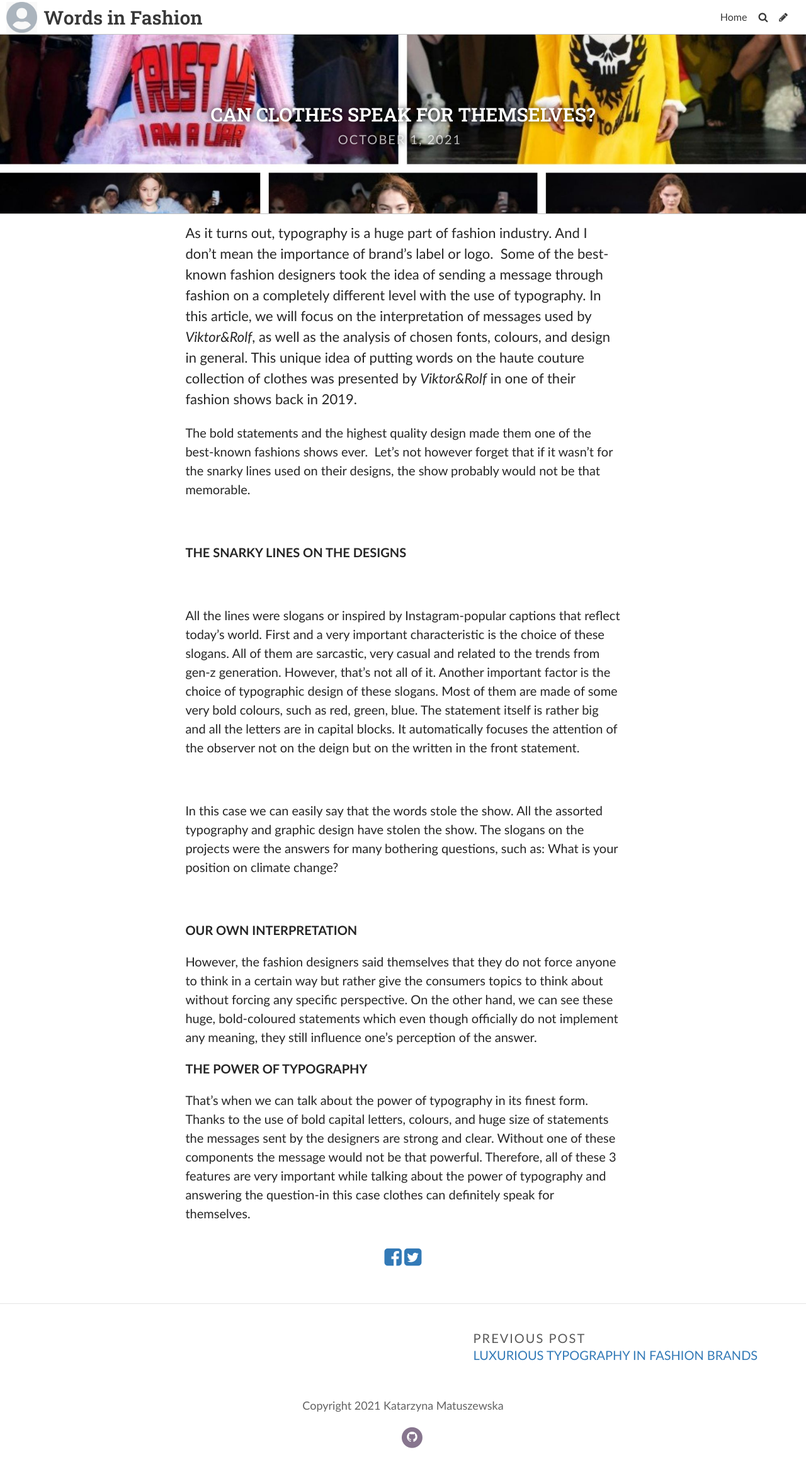
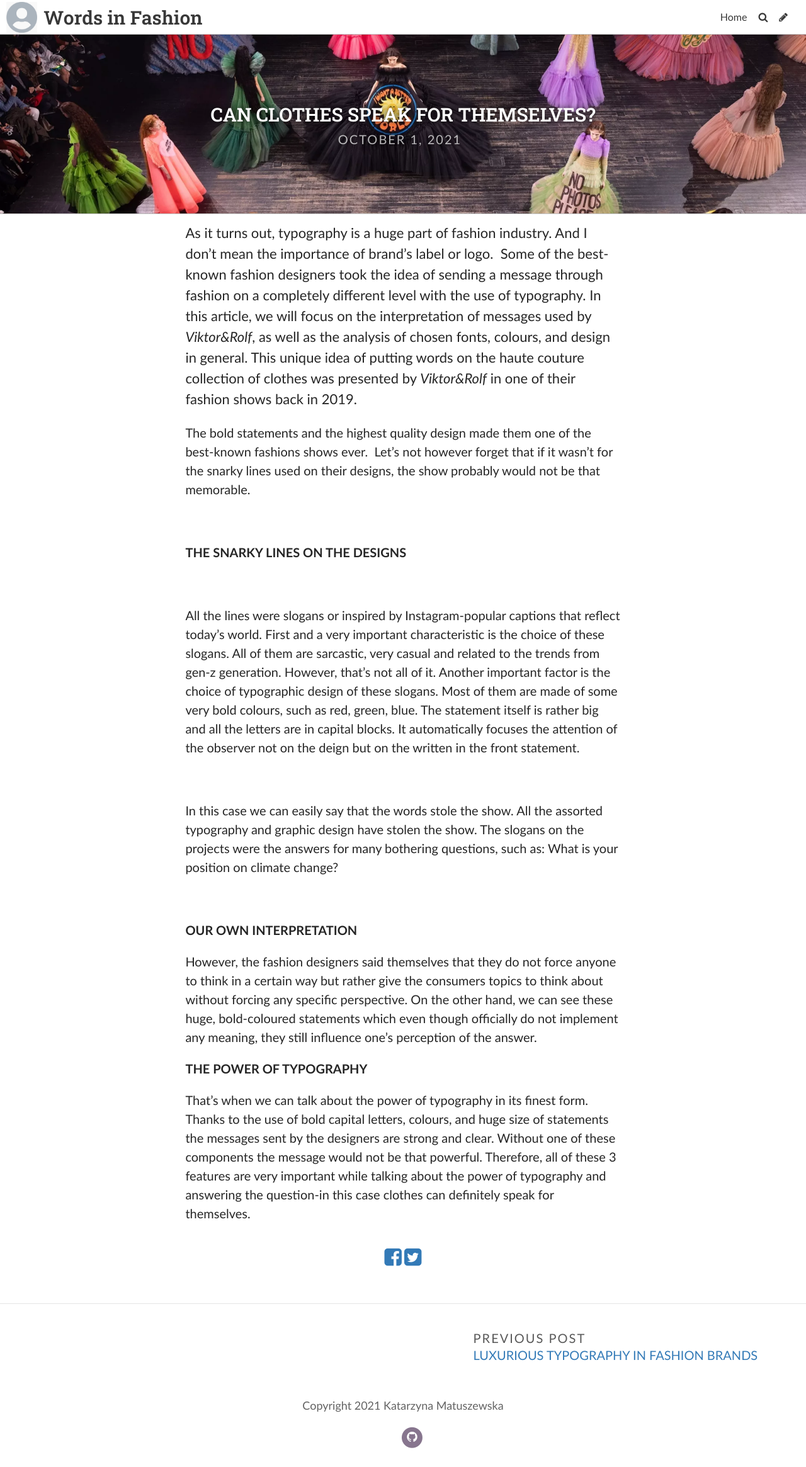
Before and after one commit to kasiamatuszewska/typographydesign, a Jekyll site: the page built from _posts/2021-10-01-can-clothes-speak-for-themselves.md, in a window 1280 px wide. Shown: the whole page at 63% size. Built offline with Jekyll 4.4.1, drawn with Linux system fonts in a browser that asks for light colours; some web fonts are replaced.

Commit message:
Update Post “2021-10-01-can-clothes-speak-for-themselves”

```diff
--- a/_posts/2021-10-01-can-clothes-speak-for-themselves.md
+++ b/_posts/2021-10-01-can-clothes-speak-for-themselves.md
@@ -2,7 +2,7 @@
 layout: post
 title: CAN CLOTHES SPEAK FOR THEMSELVES?
 date: 2021-10-01T00:33:00.514Z
-image: ../uploads/projekt-bez-tytułu.jpg
+image: ../uploads/fashion-statements_websitebanner_1.webp
 title_color: "#ffffff"
 comments: false
 ---
```
Also changed, not shown: uploads/fashion-statements_websitebanner_1.webp (added).
